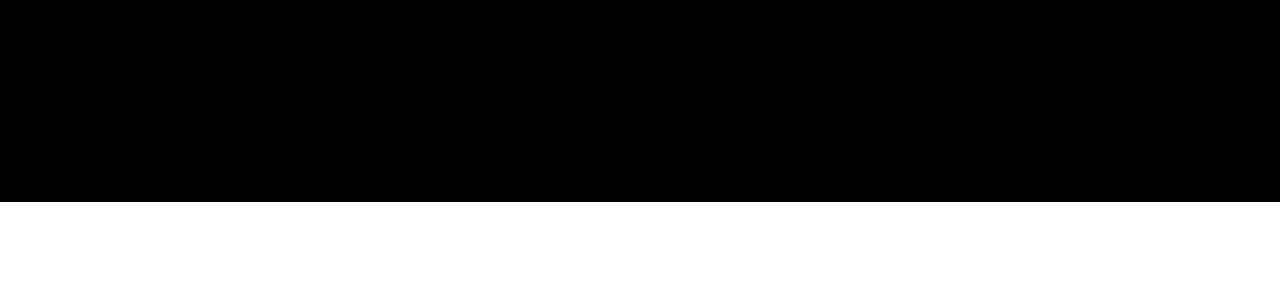
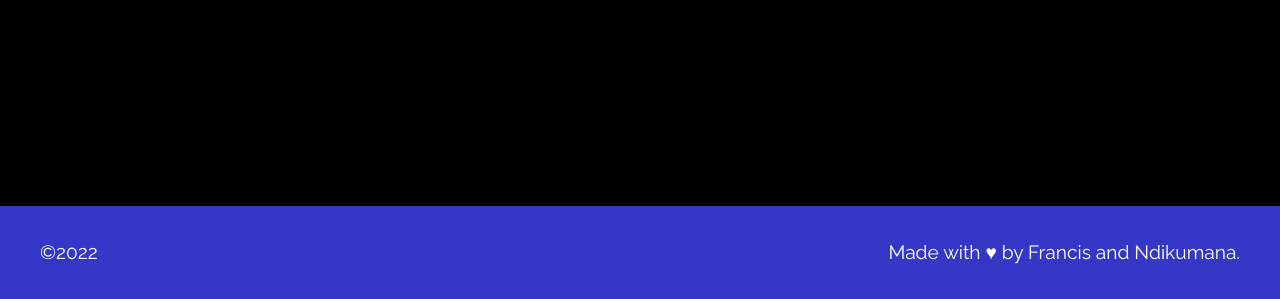
Before and after one commit to LUCASFRANKINC/francis_ndikumana_repo, a plain HTML site: page fcc-test-suite-template-master/index.html in a window 1280 px wide. Shown: the part 2338-2637 px from the top of the page. Before the commit the page ends 2540 px from the top, so only its background shows below. Drawn offline with Linux system fonts and the light colour scheme.

Commit message:
Footer section added

```diff
--- a/fcc-test-suite-template-master/index.html
+++ b/fcc-test-suite-template-master/index.html
@@ -131,6 +131,14 @@
       </div>
     </section>
 
+    <!-- FOOTER SECTION -->
+    <footer id="main-footer">
+      <div class="container">
+        <p>&copy;2022</p>
+        <p id="creator">Made with &hearts; by Francis and Ndikumana.</p>
+      </div>
+    </footer
+
     <!--
 
     Hello Camper!
```
